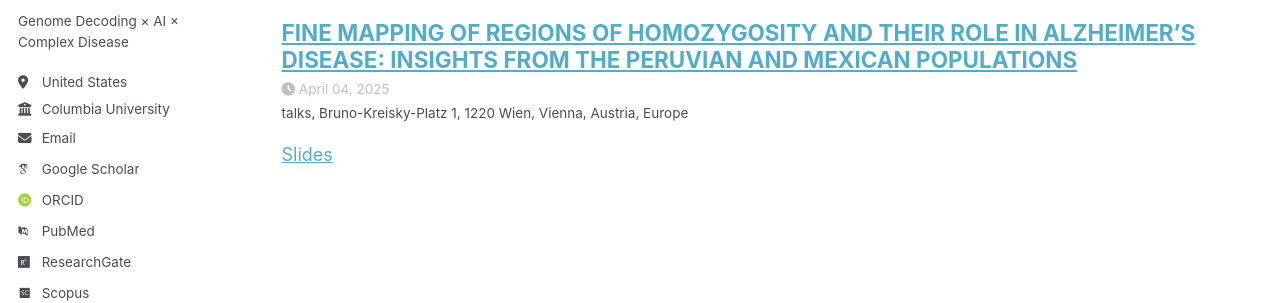
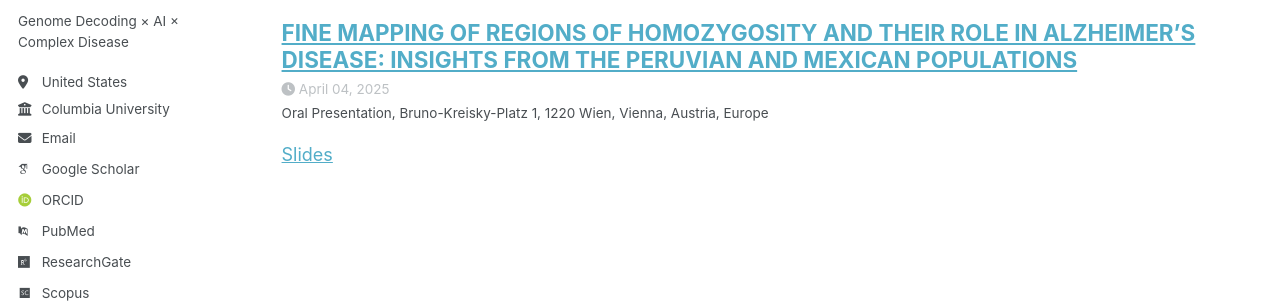
Before and after one commit to vivekruhela/vivekruhela.github.io, a Jekyll site: the page built from _pages/talks.html, in a window 1280 px wide. Shown: the part 329-632 px from the top of the page. Built offline with Jekyll 4.4.1, drawn with Linux system fonts in a browser that asks for light colours; some web fonts are replaced; a script that is not in the unit is left out.

Commit message:
Update 2025-04-04-peru-roh.md

```diff
--- a/_talks/2025-04-04-peru-roh.md
+++ b/_talks/2025-04-04-peru-roh.md
@@ -1,7 +1,7 @@
 ---
 title: "FINE MAPPING OF REGIONS OF HOMOZYGOSITY AND THEIR ROLE IN ALZHEIMER’S DISEASE: INSIGHTS FROM THE PERUVIAN AND MEXICAN POPULATIONS"
 collection: talks
-type: "talks"
+type: "Oral Presentation"
 permalink: /talks/2025-04-04-peru-roh
 venue: "Bruno-Kreisky-Platz 1, 1220 Wien"
 date: 2025-04-04
```
